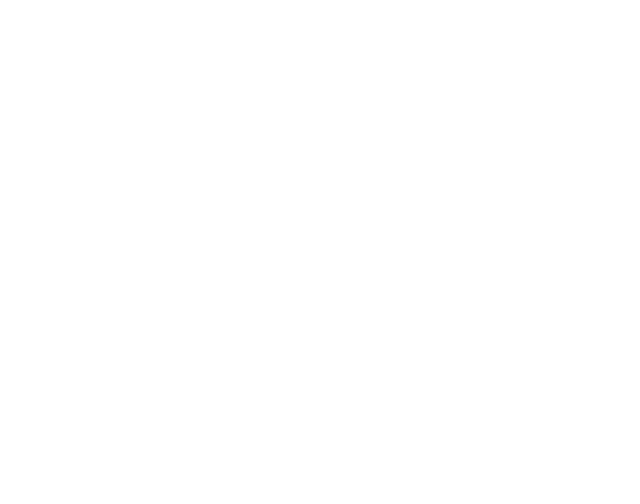
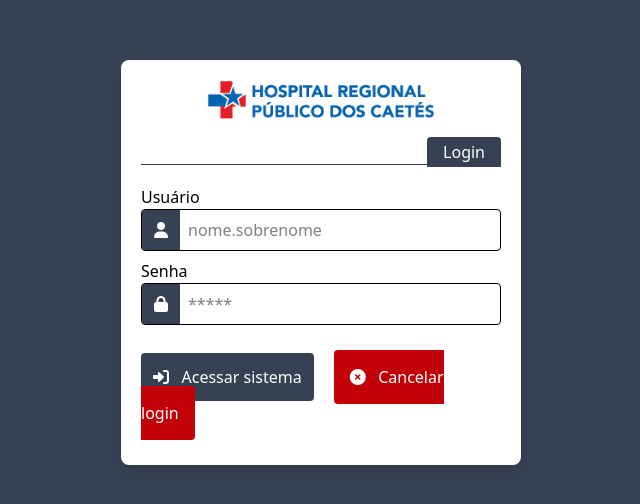
Before and after one commit to duble35/projeto_grifo, a React (Create React App) app in the folder gui/: page /login in a window 1280 px wide. Before the commit this address had no page. Shown: the part 138-642 px from the top of the page, without its empty margins (319-959 px from the left). Built offline with nearby package versions, Linux system fonts and the light colour scheme.

Commit message:
Atualização do sistema

```diff
--- a/gui/src/HomeModel.js
+++ b/gui/src/HomeModel.js
@@ -3,7 +3,7 @@
 
 export default function HomeModel({ title, children }) {
     return (
-        <div className="text-gray-800">
+        <div className="text-gray-800 bg-white">
             <nav className="py-5">
                 <div className="mx-auto lg:w-[1140px] flex flex-col sm:flex-row sm:justify-between sm:items-center gap-4">
                     <h1 className="text-3xl font-bold text-gray-700">
@@ -12,12 +12,12 @@
                     <ul className="flex gap-4">
                         <li><a href="/" className="hover:underline">Agenda</a></li>
                         <li><a href="/#" className="hover:underline">CEP/Município</a></li>
-                        <li><a href="/#" className="hover:bg-gray-100 border border-gray-500 p-1 rounded-full flex gap-1"><i className="fa fa-user border w-6 h-6 text-center p-1 rounded-full bg-gray-700 text-white"></i><span className="font-bold px-1">Login</span></a></li>
+                        <li><a href="/login" className="hover:bg-gray-100 border border-gray-500 p-1 rounded-full flex gap-1 bg-white"><i className="fa fa-user border w-6 h-6 text-center p-1 rounded-full bg-gray-700 text-white"></i><span className="font-bold px-1">Login</span></a></li>
                     </ul>
                 </div>
             </nav>
 
-            <main className="container mx-auto lg:w-[1140px] flex flex-col gap-10 my-10 min-h-screen">
+            <main className="bg-white mx-auto lg:w-[1140px] flex flex-col gap-10 my-10 min-h-screen">
                 {/* Área de pesquisa */}
                 <div className="flex flex-col gap-5">
                     <div className="border-b border-gray-700">
--- a/gui/src/RoutApp.js
+++ b/gui/src/RoutApp.js
@@ -3,6 +3,7 @@
 import Floor from "./pages/Floor";
 import PhoneBook from "./pages/PhoneBook";
 import ConfigPhoneBook from "./pages/ConfigPhoneBook";
+import Login from "./pages/Login";
 export default function RoutApp() {
   return (
     <Router>
@@ -11,6 +12,7 @@
         <Route path="/home" element={<Home/>} />
         <Route path="/andar" element={<Floor/>} />
         <Route path="/agenda" element={<ConfigPhoneBook/>}/>
+        <Route path="/login" element={<Login/>}/>
       </Routes>
     </Router>
   );
--- /dev/null
+++ b/gui/src/pages/Login.jsx
@@ -0,0 +1,35 @@
+import Logo from "../assets/image/logo.png";
+export default function Login() {
+    return (
+        <div className="flex items-center justify-center min-h-screen bg-gray-700">
+            <div className="bg-white w-[400px] flex flex-col gap-5 p-5 shadow-lg rounded-lg">
+                <div className="flex justify-center">
+                    <img src={Logo} alt="Logo do sistema" className="h-[40px]" />
+                </div>
+                <div className="text-right border-b border-gray-700 text-white">
+                    <h1 className=""><span className="bg-gray-700 py-1 px-4 rounded-t">Login</span></h1>
+                </div>
+                <form action="" className="flex flex-col gap-2">
+                    <div>
+                        <label htmlFor="username">Usuário</label>
+                        <div className="border rounded flex items-center">
+                            <i className="fa fa-user p-3 bg-gray-700 text-white"></i>
+                            <input type="text" id="username" className="p-2 w-full outline-none" placeholder="nome.sobrenome" required />
+                        </div>
+                    </div>
+                    <div>
+                        <label htmlFor="password">Senha</label>
+                        <div className="border rounded flex items-center">
+                            <i className="fa fa-lock p-3 bg-gray-700 text-white"></i>
+                            <input type="password" id="password" minLength={6} className="p-2 w-full outline-none" placeholder="*****" required />
+                        </div>
+                    </div>
+                    <div className="my-5">
+                        <button type="submit" className="mr-5 transition duration-300 bg-gray-700 hover:bg-gray-800 p-3 rounded text-white"><i class="fa-solid fa-right-to-bracket"></i> &nbsp; Acessar sistema</button>
+                        <a href="/" className="transition duration-300 bg-red-700 hover:bg-red-800 p-4 rounded text-white"><i className="fa-solid fa-circle-xmark"></i> &nbsp; Cancelar login</a>
+                    </div>
+                </form>
+            </div>
+        </div>
+    );
+}
--- a/gui/src/parts/Navbar.jsx
+++ b/gui/src/parts/Navbar.jsx
@@ -11,24 +11,28 @@
                 <div className="py-4">
                     <a href="/home"><img src={Logo} alt="Logo do sistema" className="h-[40px]" /></a>
                 </div>
-                <ul className="flex gap-4">
-                    <li><a className="p-2 block text-gray-700 border-b-2 border-white hover:border-gray-700 transition duration-300" href="/home"><i className="fa fa-house"></i> Home</a></li>
+                <ul className="flex gap-4 bg-gray-700 rounded-lg border border-gray-700">
+                    <li><a className="rounded-l-lg p-2 block text-white transition duration-300 hover:bg-gray-600" href="/home"><i className="fa fa-house"></i> Home</a></li>
                     <li>
-                        <button onClick={() => setOpen(!open)} className="p-2 block text-gray-700 border-b-2 border-white hover:border-gray-700 transition duration-300">
+                        <button onClick={() => setOpen(!open)} className="p-2 block text-white transition duration-300 hover:bg-gray-600">
                             <i className="fa fa-gear"></i> Configurações ⊞
                         </button>
                         {open && (
-                            <ul className="absolute w-[150px] bg-gray-100">
+                            <ul className="absolute mt-4 w-[150px] rounded-lg bg-gray-100 shadow overflow-hidden">
                                 <li>
-                                    <a href="/#" className="p-2 block hover:bg-gray-200 transition duration-300 border-b border-gray-300">Setor</a>
-                                    <a href="/andar" className="p-2 block hover:bg-gray-200 transition duration-300 border-b border-gray-300">Andar</a>
-                                    <a href="/agenda" className="p-2 block hover:bg-gray-200 transition duration-300 border-b border-gray-300">Agenda</a>
+                                    <a href="/#" className="p-2 block hover:text-white hover:bg-gray-700 transition duration-300">Setor</a>
+                                </li>
+                                <li>
+                                    <a href="/andar" className="p-2 block hover:text-white hover:bg-gray-700 transition duration-300">Andar</a>
+                                </li>
+                                <li>
+                                    <a href="/agenda" className="p-2 block hover:text-white hover:bg-gray-700 transition duration-300">Agenda</a>
                                 </li>
                             </ul>
                         )}
                     </li>
                     <li>
-                        <a className="p-2 block text-gray-700 border-b-2 border-white hover:border-gray-700 transition duration-300" href="/sobre"><i className="fa fa-circle-info"></i> Sobre</a>
+                        <a className="rounded-r-lg p-2 block text-white transition duration-300 hover:bg-gray-600" href="/sobre"><i className="fa fa-circle-info"></i> Sobre</a>
                     </li>
                 </ul>
             </div>
```
